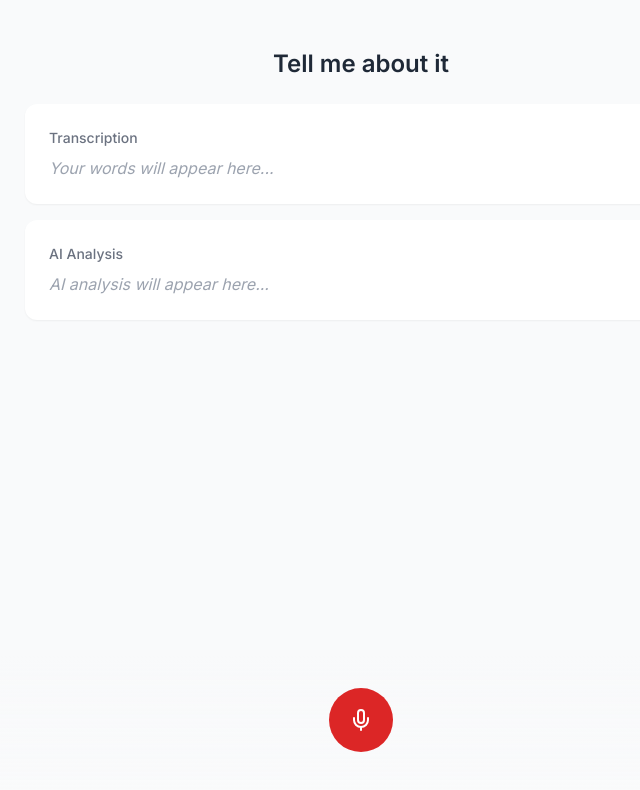
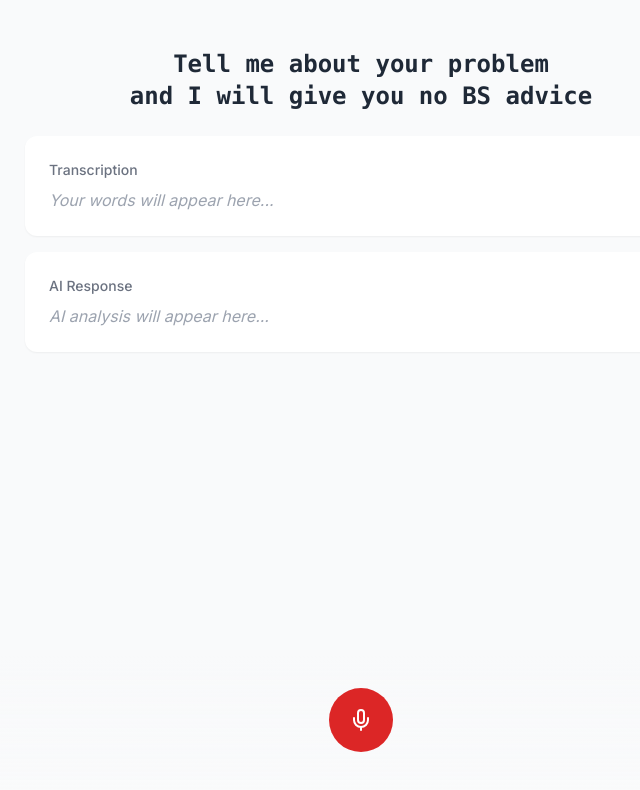
Before and after one commit to andrestack/tradie-chat, a Next.js app: page / in a window 1280 px wide. Shown: the top 790 px of the page, without its empty margins (279-919 px from the left). Built offline with nearby package versions, Linux system fonts and the light colour scheme.

Commit message:
update env variables and recorder styling

```diff
--- a/src/app/page.tsx
+++ b/src/app/page.tsx
@@ -94,8 +94,8 @@ export default function Home() {
   return (
     <main className="flex flex-col w-full min-h-screen bg-gray-50 relative">
       <div className="text-center pt-12 pb-6">
-        <h1 className="text-2xl font-semibold text-gray-800">
-          Tell me about it
+        <h1 className="text-2xl font-semibold font-mono text-gray-800">
+          Tell me about your problem <br /> and I will give you no BS advice
         </h1>
       </div>
 
@@ -135,9 +135,9 @@ export default function Home() {
               </p>
               {transcription && (
                 <button
-                  onClick={() => copyToClipboard(transcription)}
-                  className="opacity-0 group-hover:opacity-100 p-2 hover:bg-gray-100 rounded-md transition-all"
-                  title="Copy to clipboard"
+                onClick={() => copyToClipboard(transcription)}
+                className="opacity-100 group-hover:opacity-100 p-2 hover:bg-gray-100 rounded-md transition-all"
+                title="Copy to clipboard"
                 >
                   {copied ? (
                     <Check className="w-5 h-5 text-green-500" />
@@ -152,7 +152,7 @@ export default function Home() {
           {/* Chat Response Card */}
           <div className="bg-white rounded-xl shadow-sm p-6 relative group">
             <h2 className="text-sm font-medium text-gray-500 mb-2">
-              AI Analysis
+              AI Response
             </h2>
             <div className="flex items-start gap-2">
               <p className="text-gray-800 whitespace-pre-line">
@@ -164,9 +164,9 @@ export default function Home() {
               </p>
               {chatResponse && (
                 <button
-                  onClick={() => copyToClipboard(chatResponse)}
-                  className="opacity-0 group-hover:opacity-100 p-2 hover:bg-gray-100 rounded-md transition-all"
-                  title="Copy to clipboard"
+                onClick={() => copyToClipboard(chatResponse)}
+                className="opacity-0 group-hover:opacity-100 p-2 hover:bg-gray-100 rounded-md transition-all"
+                title="Copy to clipboard"
                 >
                   {copied ? (
                     <Check className="w-5 h-5 text-green-500" />
```
